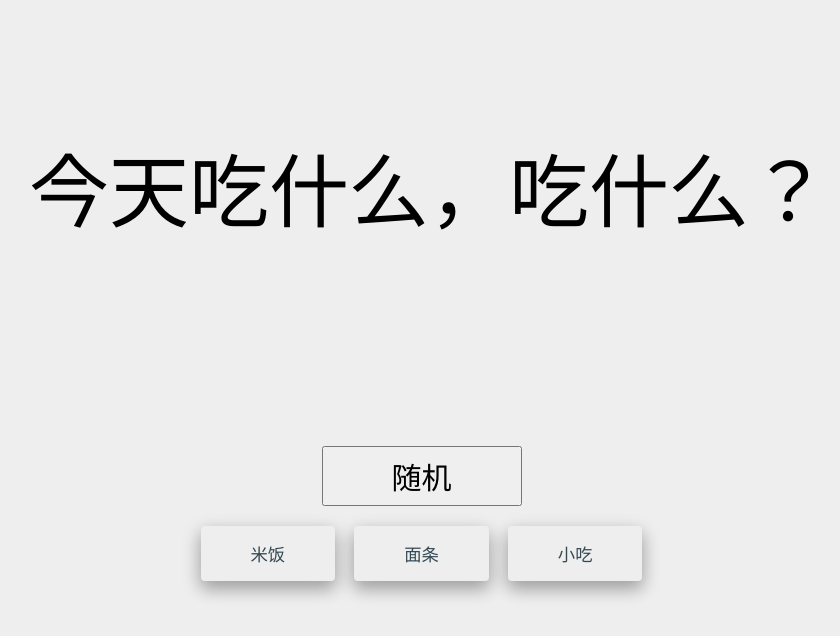
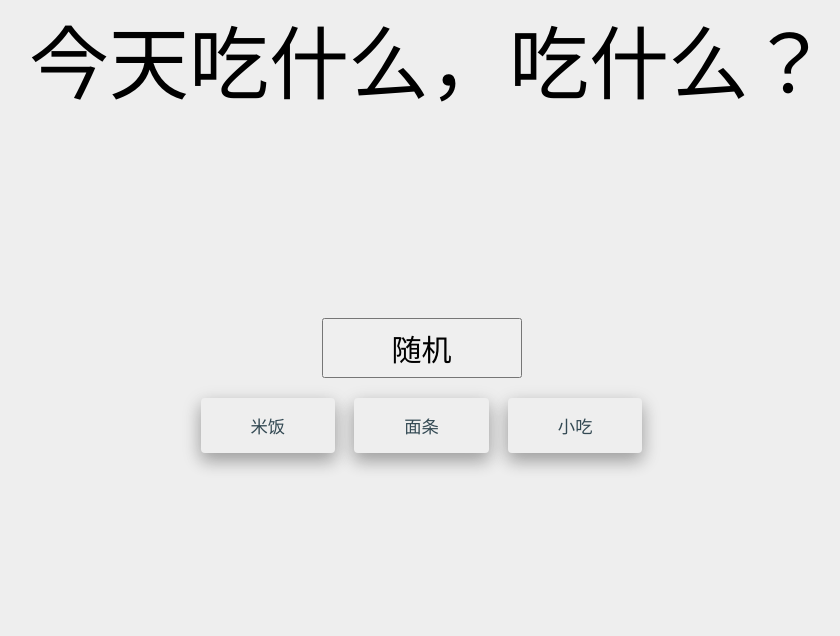
Before and after one commit to LIKE109/EatWhatAtCQJTUnananhuiyuan, a plain HTML site: page index.html in a window 1280 px wide. Shown: the whole page, without its empty margins (211-1051 px from the left). Drawn offline with nearby package versions, Linux system fonts and the light colour scheme.

Commit message:
Update default.css

```diff
--- a/default.css
+++ b/default.css
@@ -20,7 +20,7 @@ body {
     width: 100%;
     height: 100%;
     text-align: center;
-    margin-top: 10%;
+    margin:auto;
 
 
 }
```
